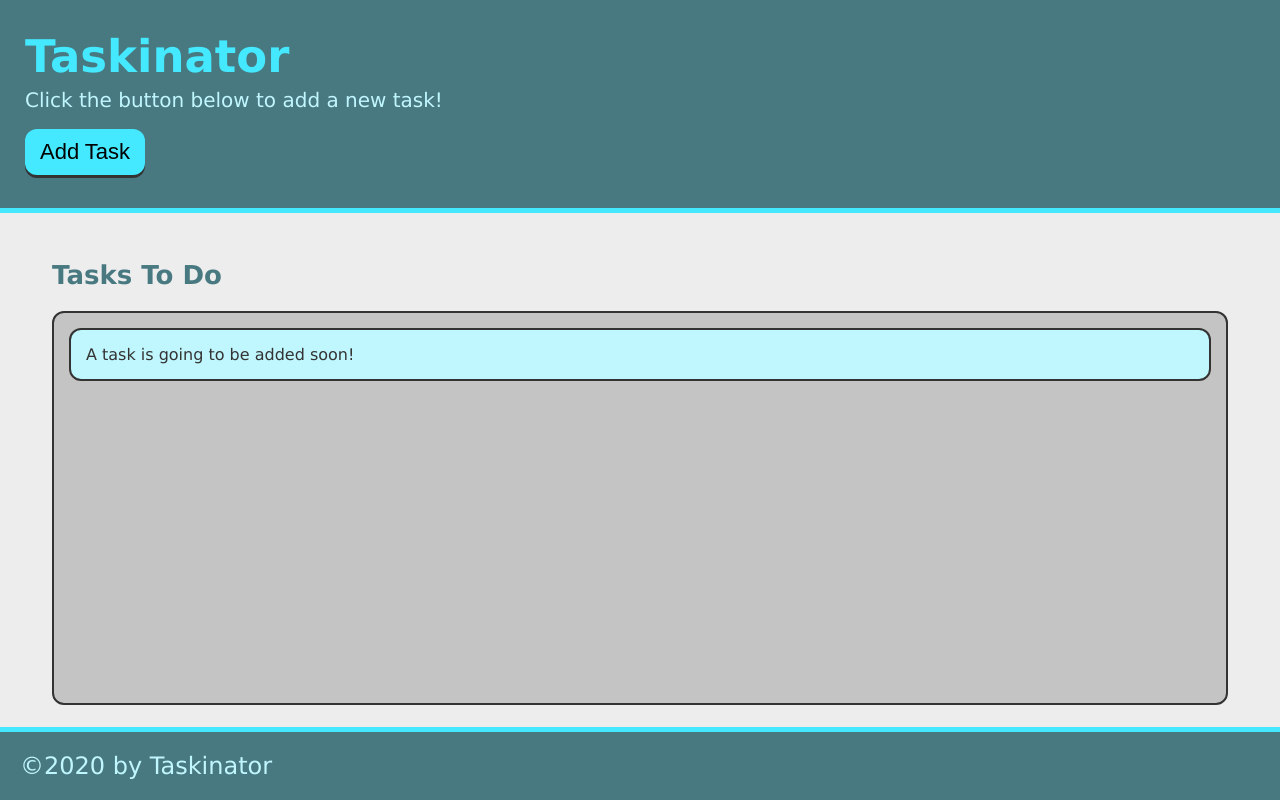
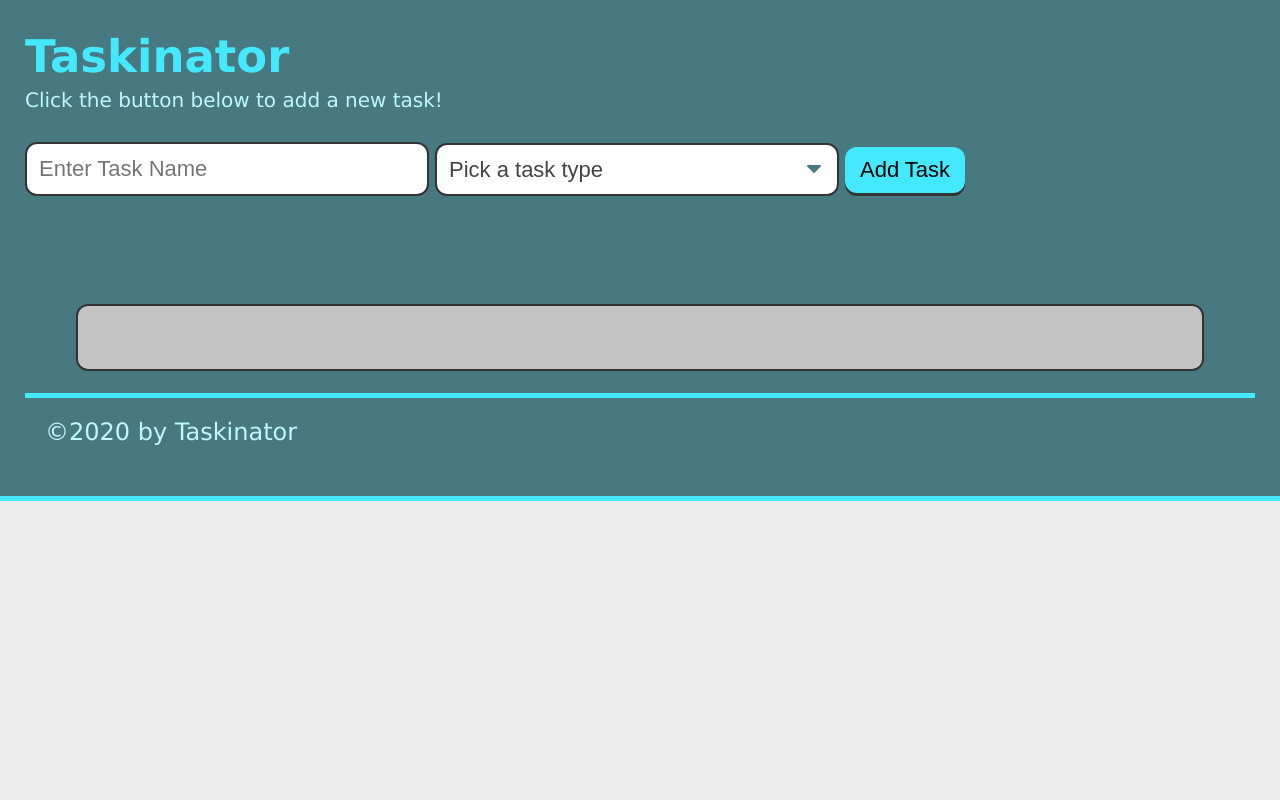
Before and after one commit to APetersen11/HoneyDewList, a plain HTML site: page index.html in a window 1280 px wide. Drawn offline with Linux system fonts and the light colour scheme.

Commit message:
html for create custom task

```diff
--- a/index.html
+++ b/index.html
@@ -2,33 +2,41 @@
 <html lang="en">
   <head>
     <title>Taskinator</title>
-        <meta charset="UTF-8">
-        <meta name="viewport" content="width=device-width, initial-scale=1">
-        <link rel="stylesheet" href="./assets/css/style.css">
+    <meta charset="UTF-8" />
+    <meta name="viewport" content="width=device-width, initial-scale=1" />
+    <link rel="stylesheet" href="./assets/css/style.css" />
   </head>
 
   <body>
     <header>
       <h1 class="page-title">Taskinator</h1>
       <p>Click the button below to add a new task!</p>
-        <button id="save-task" class="btn">Add Task</button>
-    </header>
+      <form id="task-form">
+        <div class="form-group">
+          <input type="text" name="task-name" class="text-input" placeholder="Enter Task Name" />
+        </div>
+        <div class="form-group">
+          <select name="task-type" class="select-dropdown">
+            <option value="" disabled selected>Pick a task type</option>
+            <option value="Print">Print</option>
+            <option value="Web">Web</option>
+            <option value="Mobile">Mobile</option>
+          </select>
+        </div>
+        <div class="form-group">
+          <button class="btn" id="save-task" type="submit">Add Task</button>
+        </div>
+      </form>
 
     <main class="page-content">
       <section class="task-list-wrapper">
         <h2 class="list-title">Tasks To Do</h2>
-            <ul id="tasks-to-do" class="task-list">
-                <li class="task-item">A task is going to be added soon!</li>
-            </ul>
+        <ul id="tasks-to-do" class="task-list"></ul>
       </section>
     </main>
 
-    <footer>
-        &copy;2020 by Taskinator
-    </footer>
-
+    <footer>&copy;2020 by Taskinator</footer>
 
     <script src="./assets/js/script.js"></script>
   </body>
-
 </html>
```
Lines whose indentation alone changed are shown as unchanged.
